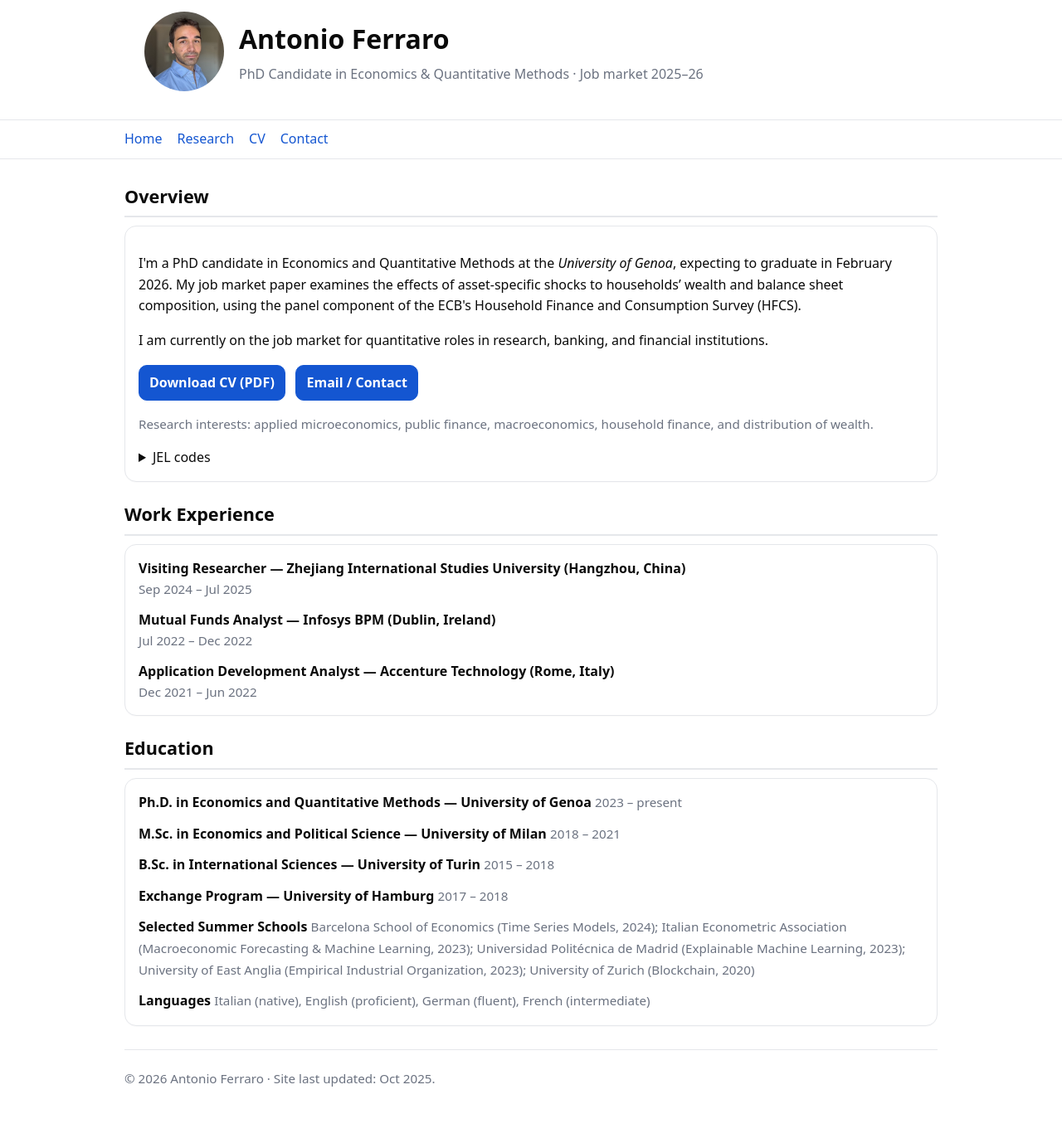
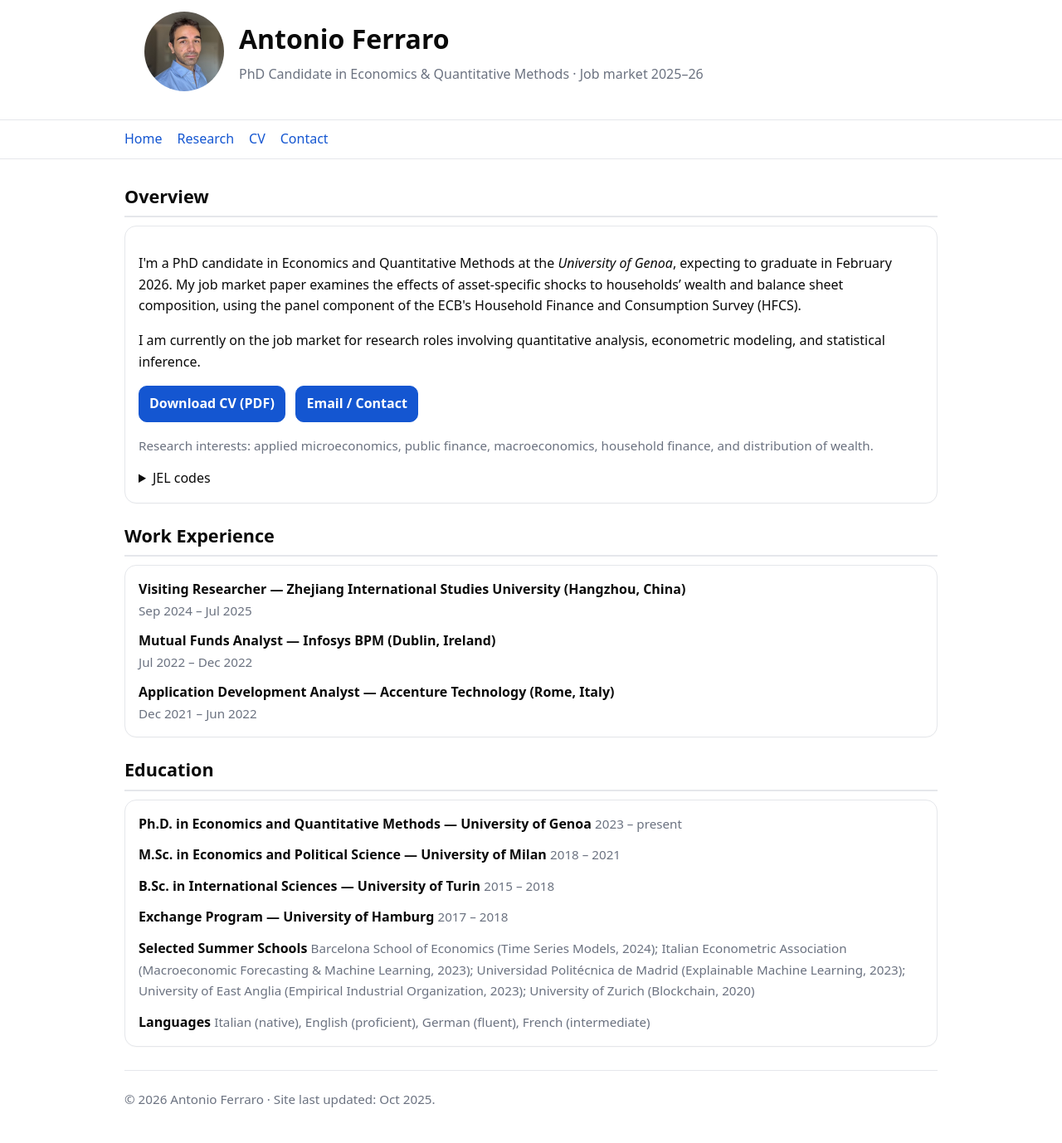
Before and after one commit to ferraroantonio/ferraroantonio.github.io, a Jekyll site: the page built from index.md, in a window 1280 px wide. Shown: the whole page at 83% size. Built offline with Jekyll 4.4.1, drawn with Linux system fonts in a browser that asks for light colours; before the commit the page ends 1352 px from its top, so only the background shows below that.

Commit message:
Update index.md

```diff
--- a/index.md
+++ b/index.md
@@ -8,7 +8,7 @@ description: "Antonio Ferraro — PhD Candidate in Economics & Quantitative Meth
 <h2>Overview</h2>
 <div class="card">
 <p>I'm a PhD candidate in Economics and Quantitative Methods at the <em>University of Genoa</em>, expecting to graduate in February 2026. My job market paper examines the effects of asset-specific shocks to households’ wealth and balance sheet composition, using the panel component of the ECB's Household Finance and Consumption Survey (HFCS).</p>
-<p>I am currently on the job market for quantitative roles in research, banking, and financial institutions.</p>
+<p>I am currently on the job market for research roles involving quantitative analysis, econometric modeling, and statistical inference.</p>
 <p>
   <a class="btn" href="{{ '/assets/CV_Ferraro.pdf' | relative_url }}" download>Download CV (PDF)</a>
   &nbsp; <a class="btn" href="{{ '/contact' | relative_url }}">Email / Contact</a>
```
